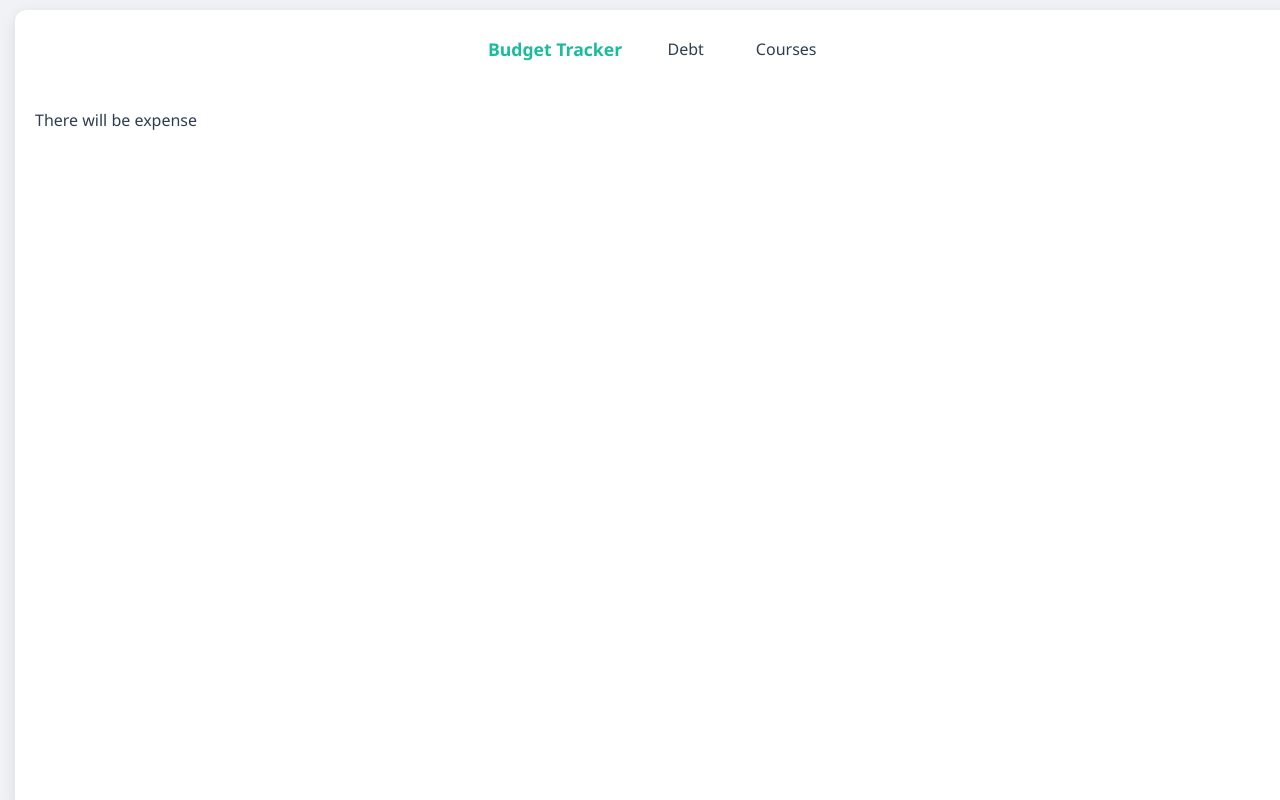
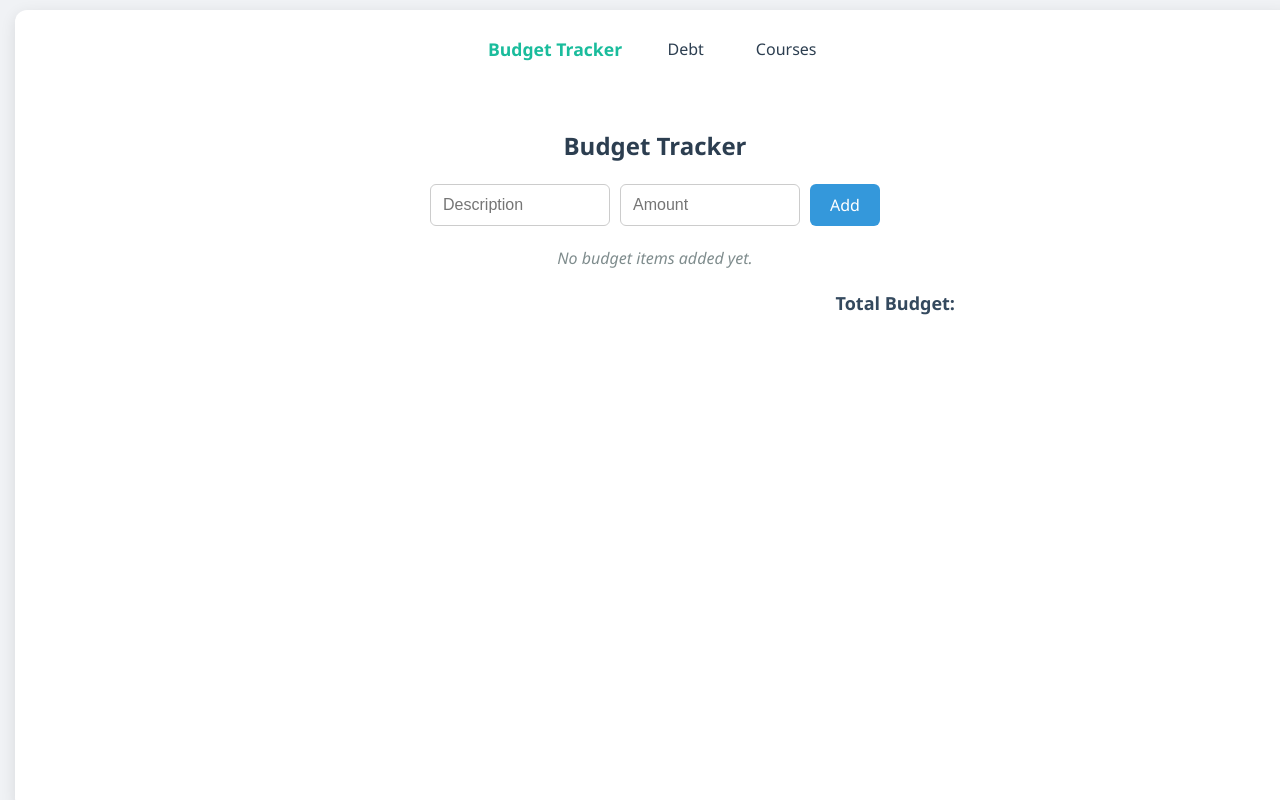
Before and after one commit to sanalnayyar2006/BudgetTracker, a React (Vite) app: page / in a window 1280 px wide. Built offline with nearby package versions, Linux system fonts and the light colour scheme.

Commit message:
made the add budget feature working

```diff
--- a/src/App.jsx
+++ b/src/App.jsx
@@ -6,9 +6,9 @@ import Courses from './components/Courses';
 import './App.css';
 
 function App() {
-  var pageState = useState('budget');
-  var page = pageState[0];
-  var setPage = pageState[1];
+  let pageState = useState('budget');
+  let page = pageState[0];
+  let setPage = pageState[1];
 
   function renderPage() {
     if (page === 'budget') {
--- a/src/components/BudgetTracker.css
+++ b/src/components/BudgetTracker.css
@@ -1,9 +1,13 @@
-/* src/components/BudgetTracker.css */
-.budget-title {
+.budget-tracker {
+    max-width: 600px;
+    margin: 0 auto;
+  }
+
+  .budget-title {
     font-size: 24px;
     color: #2c3e50;
+    text-align: center;
     margin-bottom: 20px;
-    text-align: center;
   }
 
   .budget-form {
@@ -29,15 +33,14 @@
   }
 
   .budget-add-button {
+    padding: 10px 20px;
+    font-size: 16px;
     background-color: #3498db;
     color: white;
     border: none;
     border-radius: 6px;
-    padding: 10px 20px;
-    font-size: 16px;
     cursor: pointer;
     transition: background-color 0.3s ease;
-    white-space: nowrap;
   }
 
   .budget-add-button:hover {
@@ -81,16 +84,19 @@
     font-style: italic;
   }
 
+  /* Responsive */
   @media (max-width: 400px) {
     .budget-form {
       flex-direction: column;
       align-items: center;
     }
+
     .budget-input {
       width: 100%;
       max-width: 300px;
       font-size: 18px;
     }
+
     .budget-add-button {
       width: 100%;
       max-width: 300px;
@@ -98,10 +104,12 @@
       margin-top: 10px;
       padding: 14px 0;
     }
+
     .budget-list-item {
       font-size: 14px;
       padding: 6px 10px;
     }
+
     .budget-total {
       font-size: 16px;
     }
--- a/src/components/BudgetTracker.jsx
+++ b/src/components/BudgetTracker.jsx
@@ -1,5 +1,63 @@
-import React from 'react';
+import React, { useState } from 'react';
+import './BudgetTracker.css';
 
-export default function BudgetTracker() {
-  return <div>There will be expense</div>;
+function BudgetTracker() {
+  const [items, setItems] = useState([]);
+  const [description, setDescription] = useState('');
+  const [amount, setAmount] = useState('');
+
+  function handleAddItem(e) {
+
+
+  }
+
+  const total = items.reduce((acc, item) => acc + item.amount, 0);
+
+  return (
+    <section className="budget-tracker">
+      <h2 className="budget-title">Budget Tracker</h2>
+      <form onSubmit={handleAddItem} className="budget-form">
+        <input
+          type="text"
+          className="budget-input"
+          placeholder="Description"
+          value={description}
+          onChange={e => setDescription(e.target.value)}
+          aria-label="Description"
+          required
+        />
+        <input
+          type="number"
+          step="0.01"
+          className="budget-input"
+          placeholder="Amount"
+          value={amount}
+          onChange={e => setAmount(e.target.value)}
+          aria-label="Amount"
+          required
+        />
+        <button type="submit" className="budget-add-button">
+          Add
+        </button>
+      </form>
+
+      {items.length === 0 ? (
+        <p className="budget-noitems">No budget items added yet.</p>
+      ) : (
+        <ul className="budget-list">
+          {items.map(item => (
+            <li key={item.id} className="budget-list-item">
+              <span>{item.description}</span>
+              <span className="budget-amount"></span>
+            </li>
+          ))}
+        </ul>
+      )}
+      <div className="budget-total">
+        Total Budget:
+      </div>
+    </section>
+  );
 }
+
+export default BudgetTracker;
--- a/src/components/Courses.jsx
+++ b/src/components/Courses.jsx
@@ -15,14 +15,7 @@ function Courses() {
   var setInstructor = instructorState[1];
 
   function addCourse(e) {
-    e.preventDefault();
     if (title.trim() !== '' && instructor.trim() !== '') {
-      var newCourse = {
-        id: Date.now(),
-        title: title.trim(),
-        instructor: instructor.trim()
-      };
-      setCourses(courses.concat(newCourse));
       setTitle('');
       setInstructor('');
     }
@@ -44,29 +37,16 @@ function Courses() {
         <input
           type="text"
           className="courses-input"
-          placeholder="Instructor"
+          placeholder="Instructure"
           value={instructor}
           onChange={function (e) { setInstructor(e.target.value); }}
           aria-label="Instructor"
           required
         />
-        <button type="submit" className="courses-add-button" aria-label="Add Course">Add Course</button>
+        <button type="submit" className="courses-add-button" aria-label="Add Course">Search Course</button>
       </form>
 
-      {courses.length === 0 ? (
-        <p className="courses-noitems">No courses added yet.</p>
-      ) : (
-        <ul className="courses-list" aria-live="polite">
-          {courses.map(function (course) {
-            return (
-              <li key={course.id} className="courses-list-item">
-                <span className="courses-course-title">{course.title}</span>
-                <span className="courses-instructor">{course.instructor}</span>
-              </li>
-            );
-          })}
-        </ul>
-      )}
+
     </section>
   );
 }
--- a/src/components/Debt.css
+++ b/src/components/Debt.css
@@ -24,12 +24,12 @@
   }
 
   .debt-input:focus {
-    border-color: #e74c3c;
+    border-color: #e92300;
     outline: none;
   }
 
   .debt-add-button {
-    background-color: #e74c3c;
+    background-color: #49bf00;
     color: white;
     border: none;
     border-radius: 6px;
@@ -41,7 +41,7 @@
   }
 
   .debt-add-button:hover {
-    background-color: #c0392b;
+    background-color: #088404;
   }
 
   .debt-list {
--- a/src/components/Debt.jsx
+++ b/src/components/Debt.jsx
@@ -2,34 +2,16 @@ import React from 'react';
 import './Debt.css';
 
 function Debt() {
-  var debtsState = React.useState([]);
-  var debts = debtsState[0];
-  var setDebts = debtsState[1];
-
-  var creditorState = React.useState('');
-  var creditor = creditorState[0];
-  var setCreditor = creditorState[1];
-
-  var amountState = React.useState('');
-  var amount = amountState[0];
-  var setAmount = amountState[1];
+  const [debts, setDebts] = React.useState([]);
+const [creditor, setCreditor] = React.useState('');
+const [amount, setAmount] = React.useState('');
 
   function addDebt(e) {
-    e.preventDefault();
-    if (creditor.trim() !== '' && amount !== '' && !isNaN(amount)) {
-      var newDebt = {
-        id: Date.now(),
-        creditor: creditor.trim(),
-        amount: parseFloat(amount)
-      };
-      setDebts(debts.concat(newDebt));
-      setCreditor('');
-      setAmount('');
-    }
+
   }
 
   var totalDebt = 0;
-  for (var i = 0; i < debts.length; i++) {
+  for (let i = 0; i < debts.length; i++) {
     totalDebt += debts[i].amount;
   }
 
@@ -59,23 +41,7 @@ function Debt() {
         <button type="submit" className="debt-add-button" aria-label="Add Debt">Add Debt</button>
       </form>
 
-      {debts.length === 0 ? (
-        <p className="debt-noitems">No debts added yet.</p>
-      ) : (
-        <ul className="debt-list" aria-live="polite">
-          {debts.map(function (debt) {
-            return (
-              <li key={debt.id} className="debt-list-item">
-                <span>{debt.creditor}</span>
-                <span className="debt-amount">${debt.amount.toFixed(2)}</span>
-              </li>
-            );
-          })}
-        </ul>
-      )}
-      <div className="debt-total">
-        Total Debt: <strong>${totalDebt.toFixed(2)}</strong>
-      </div>
+
     </section>
   );
 }
```
